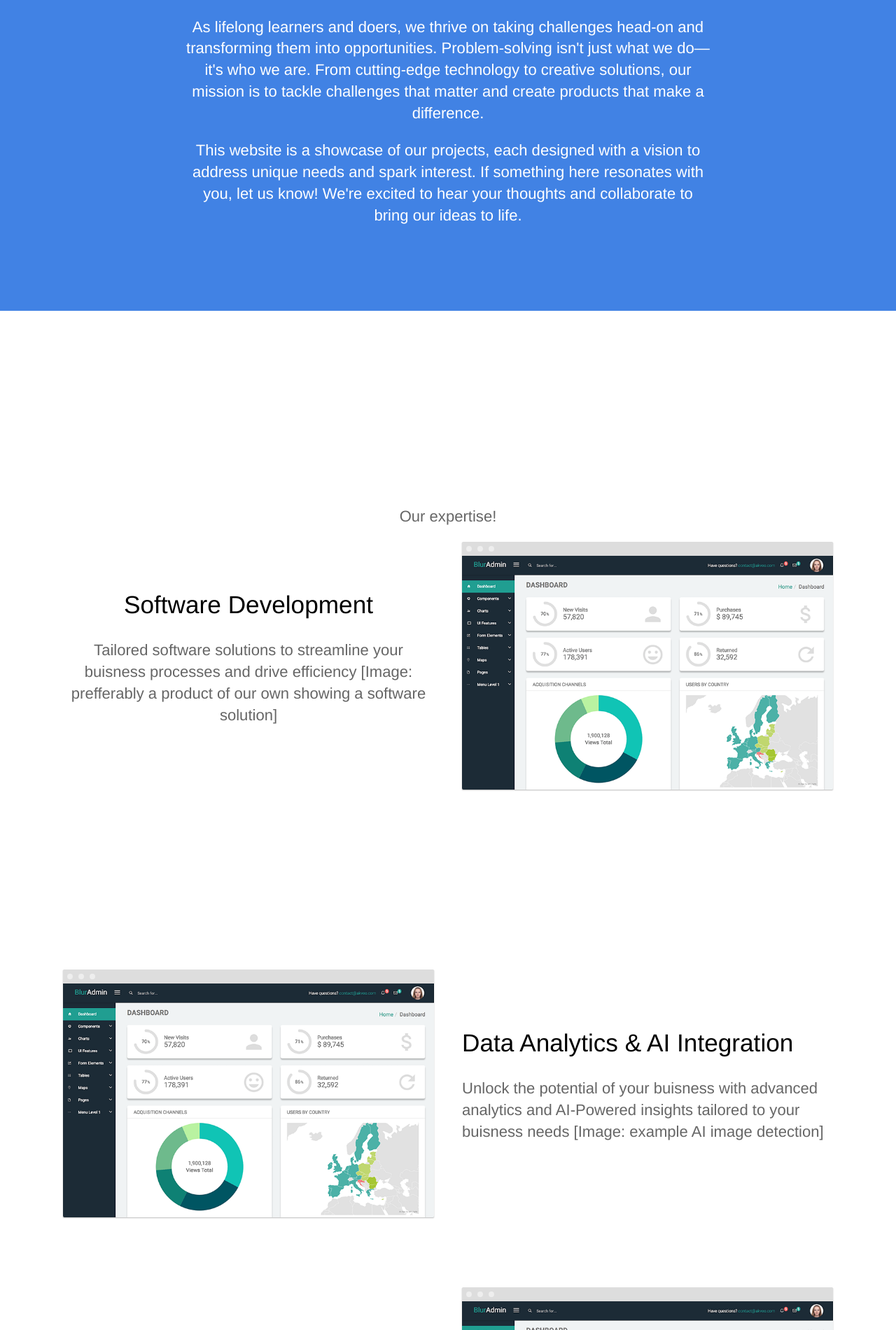
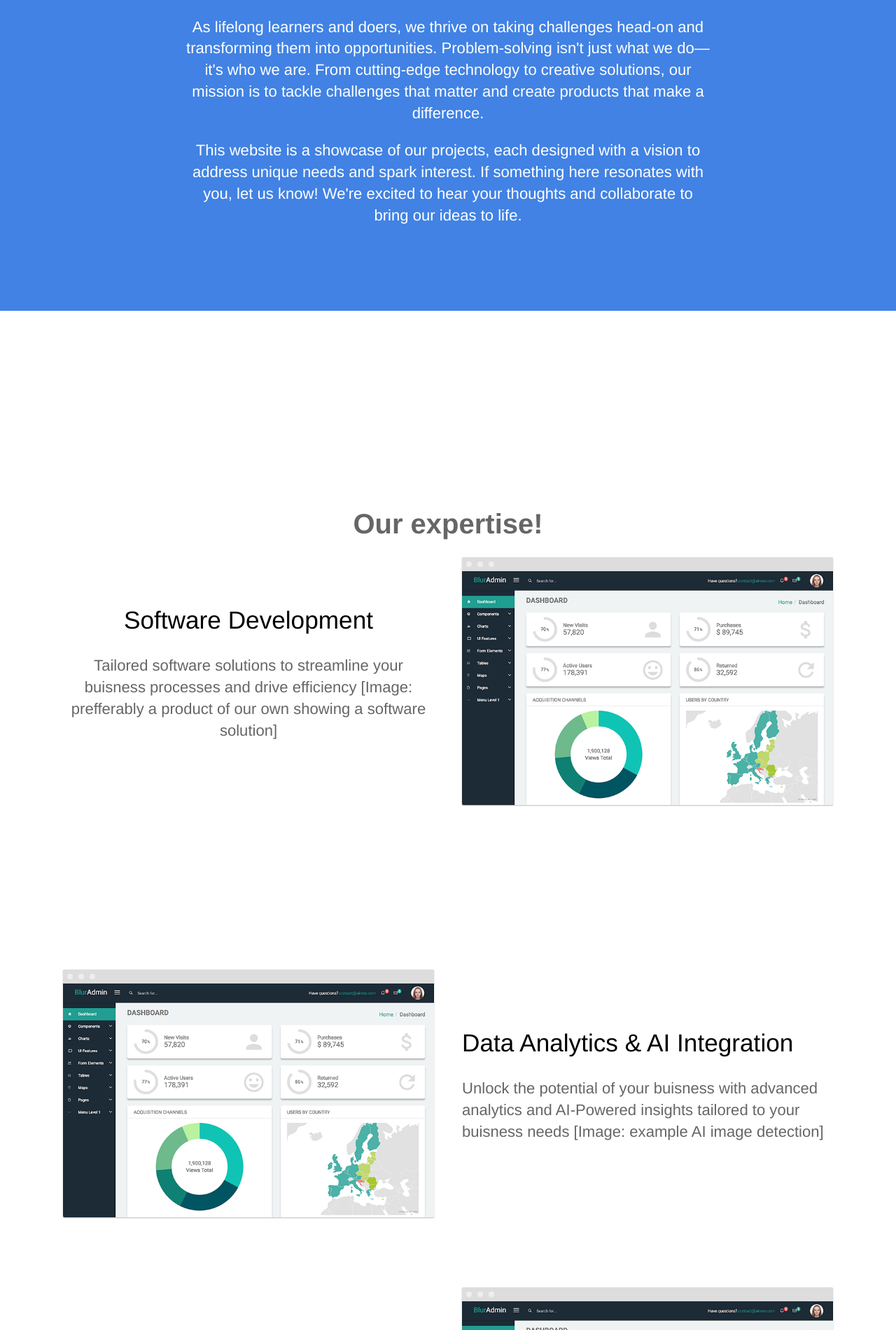
Before and after one commit to SSKD-Solutions/SSKD-Solutions, a Jekyll site: the page built from index.html, in a window 1280 px wide. Shown: the part 2633-4533 px from the top of the page at 70% size. Built offline with Jekyll 4.4.1, drawn with Linux system fonts in a browser that asks for light colours.

Commit message:
updated again

```diff
--- a/_sass/layout.scss
+++ b/_sass/layout.scss
@@ -137,10 +137,10 @@ section + section {
     padding: 20px; /* Optional: Add some padding */
 }
 
-p.expertise-section .header {
+p.expertise-header {
     font-weight: 600;
     font-size: 2.5em;
-    margin: 0; /* Remove default margin */
+
 }
 .cta {
 	margin: 60px 0;
```
